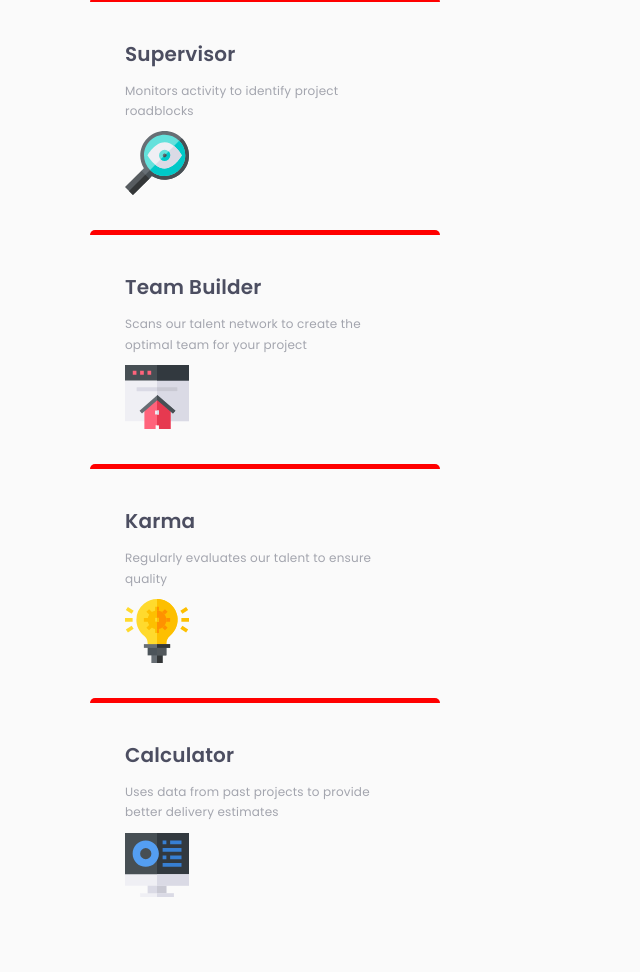
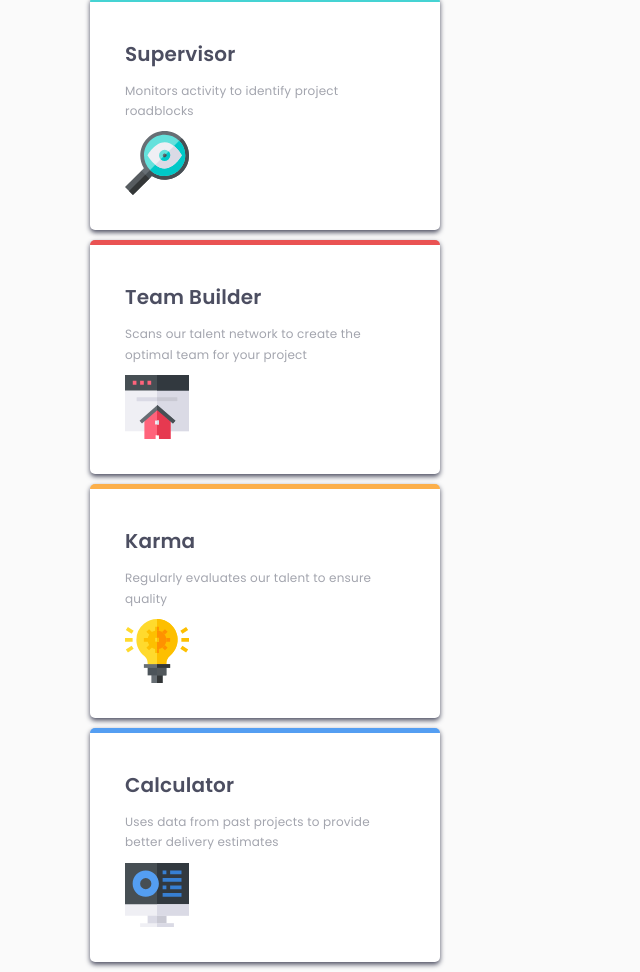
Before and after one commit to Samjolas/techy-ai, a plain HTML site: page index.html in a window 1280 px wide. Shown: the part 192-1164 px from the top of the page, without its empty margins (0-640 px from the left). Before the commit the page ends 1124 px from the top, so only its background shows below. Drawn offline with Linux system fonts and the light colour scheme.

Commit message:
techy-ai

```diff
--- a/index.html
+++ b/index.html
@@ -27,7 +27,7 @@
       </p>
     </header>
     <ul class="techai__items">
-      <li class="techai__list">
+      <li class="techai__list techai__list--supervisor">
         <h2 class="techai__product">
           Supervisor
         </h2>
@@ -36,7 +36,7 @@
         </p>
         <img src="images/icon-supervisor.svg" alt="Supervisor" class="techai__img">
       </li>
-      <li class="techai__list">
+      <li class="techai__list techai__list--team">
         <h2 class="techai__product">
           Team Builder
         </h2>
@@ -45,7 +45,7 @@
         </p>
         <img src="images/icon-team-builder.svg" alt="Team Builder" class="techai__img">
       </li>
-      <li class="techai__list">
+      <li class="techai__list techai__list--karma">
         <h2 class="techai__product">
           Karma
         </h2>
@@ -54,7 +54,7 @@
         </p>
         <img src="images/icon-karma.svg" alt="Karma" class="techai__img">
       </li>
-      <li class="techai__list">
+      <li class="techai__list techai__list--calculator">
         <h2 class="techai__product">
           Calculator
         </h2>
--- a/sass/style/_home.scss
+++ b/sass/style/_home.scss
@@ -26,15 +26,29 @@
   }
   &__items {
     display: grid;
-    //grid-template-areas: ;
   }
   &__list {
     max-width: 35rem;
-    border-top: .5rem solid red;
+    border-top: .5rem solid;
     border-radius: .5rem;
+    background: a.$color-bg-card;
     display: grid;
     padding: 3.5rem;
     gap: 1rem;
+    box-shadow: 0 .25rem .5rem a.$color-main;
+    margin-bottom: 1rem;
+    &--supervisor {
+      border-color: a.$color-supervisor;
+    }
+    &--karma {
+      border-color: a.$color-karma;
+    }
+    &--calculator{
+      border-color: a.$color-calculator;
+    }
+    &--team {
+      border-color: a.$color-team;
+    }
   }
   &__product {
     font-size: a.$fs-main;
@@ -48,5 +62,4 @@
   &__img {
     float: right;
   }
-
 }
--- a/sass/style/_variables.scss
+++ b/sass/style/_variables.scss
@@ -16,7 +16,7 @@ $color-sub: hsl(229, 6%, 66%);
 $color-main: hsl(234, 12%, 34%);
 $color-bg: hsl(0, 0%, 98%);
 $color-bg-card: hsl(0, 0%, 100%);
-$color-builder: hsl(0, 78%, 62%);
+$color-team: hsl(0, 78%, 62%);
 $color-supervisor: hsl(180, 62%, 55%);
 $color-karma: hsl(34, 97%, 64%);
 $color-calculator: hsl(212, 86%, 64%);
```
Also changed, not shown: dist/main.css, 1 other file.
